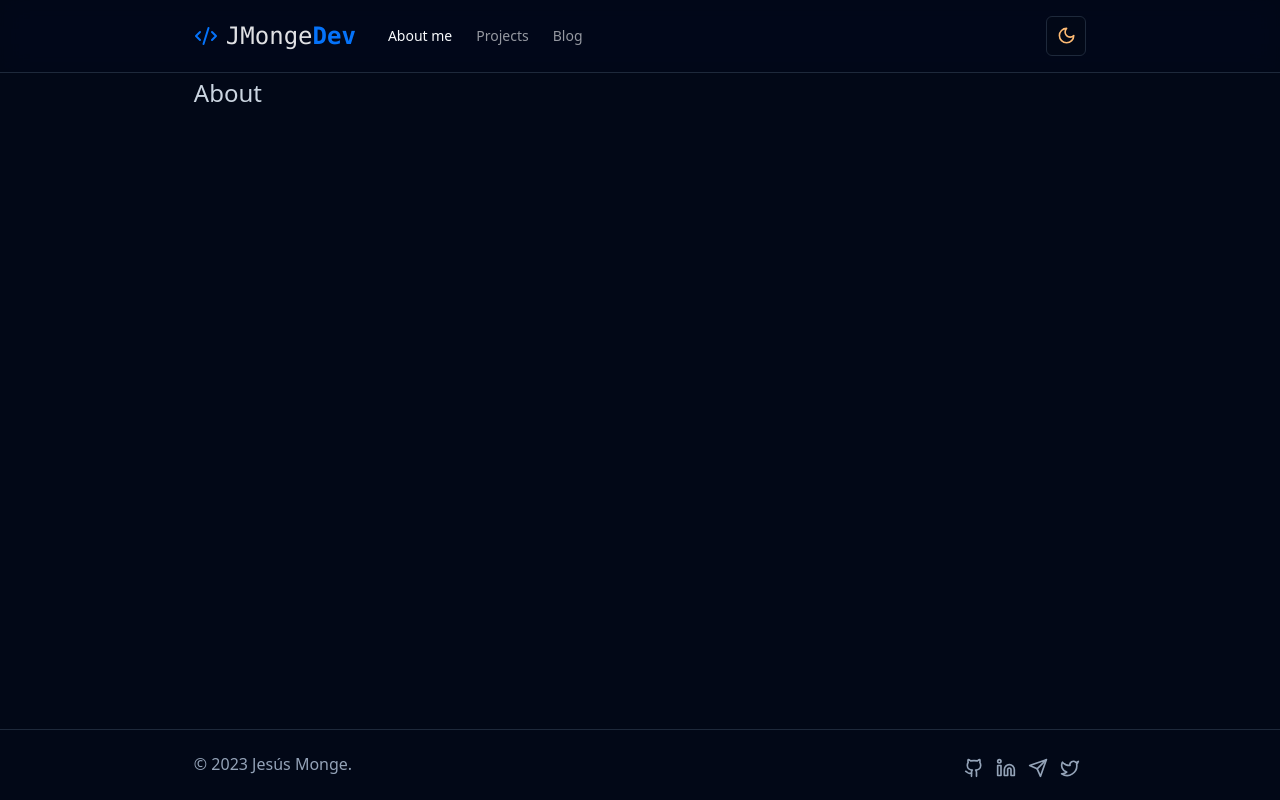
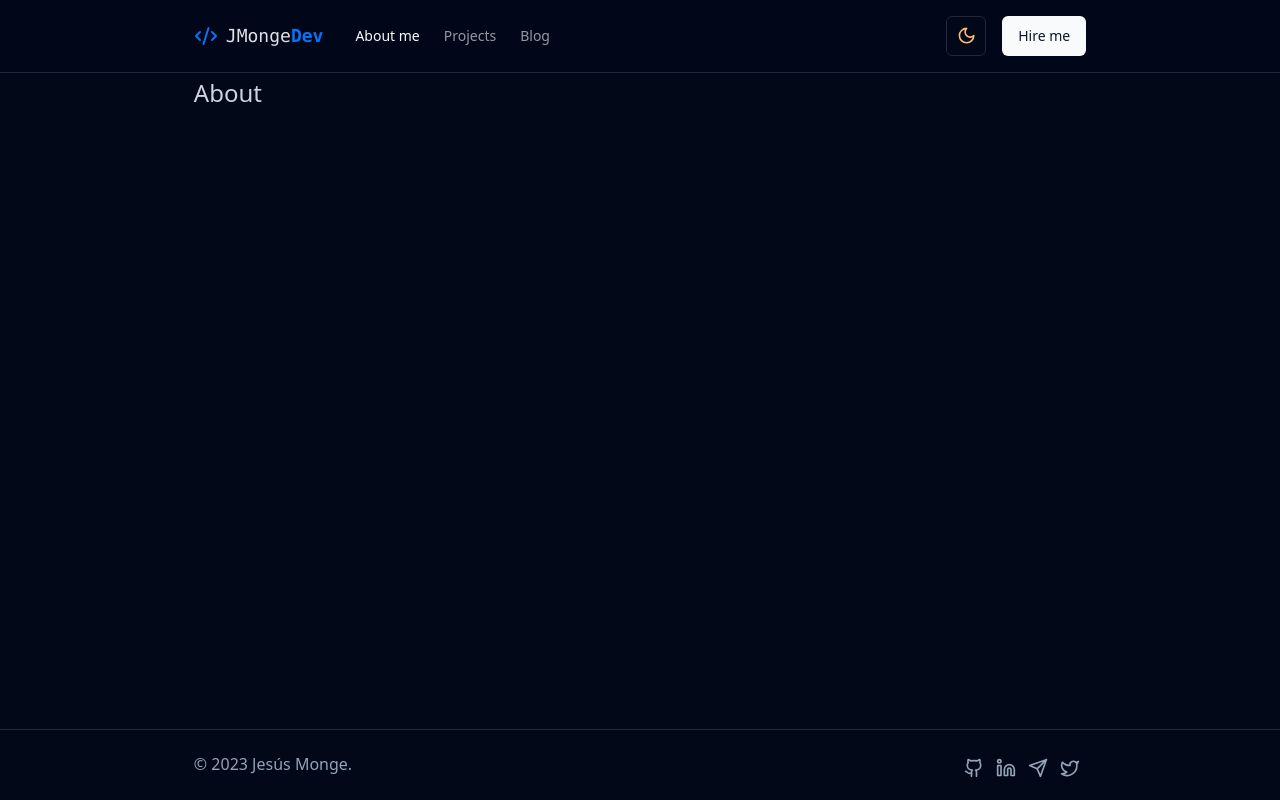
Before and after one commit to jesusmongedev/next13-blog-demo, a Next.js app: page /about in a window 1280 px wide. Built offline with nearby package versions, Linux system fonts and the light colour scheme.

Commit message:
[UPD] Hero and Navbar Improve responsive Add button variant

```diff
--- a/src/app/page.tsx
+++ b/src/app/page.tsx
@@ -5,9 +5,9 @@ export const revalidate = process.env.REVALIDATE
 
 export default function Home () {
   return (
-    <div className='md:text-lg'>
+    <>
       <Hero />
       <Posts />
-    </div>
+    </>
   )
 }
--- a/src/components/Hero.tsx
+++ b/src/components/Hero.tsx
@@ -2,35 +2,48 @@ import Image from 'next/image'
 import Socials from './Socials'
 import { Button } from './ui/button'
 import { cn } from '../lib/utils'
-import { SITE } from '@/config/site'
 import { SOCIALS } from '@/config/icons'
+import { BadgeCheck, Laptop, Rocket } from 'lucide-react'
 
 function Hero () {
   const socialCount = SOCIALS.filter((social) => social.active).length
 
   return (
-    <div className={cn(`h-[calc(100vh-${SITE.headerHeight}px)] pt-20 flex flex-col justify-between md:flex-row md:items-center md:justify-center md:space-x-16 md:p-0`)}>
+    <div className={cn('py-12 md:my-44  flex flex-col justify-between md:flex-row md:items-center md:justify-center md:space-x-16 md:p-0')}>
       {/* Introduction + CTA  */}
-      <div className='max-w-sm'>
-        <div className='flex flex-col '>
-          <h1 className='text-2xl md:text-4xl m-0 mb-4 md:mb-0'>Hey! <span className='animate-wave'>👋</span> <br />
+      <div className='max-w-sm space-y-4 md:space-y-6'>
+        <div className='flex flex-col'>
+          <h1 className='text-3xl md:text-4xl'>Hey! 👋<br />
             I'm <span className='font-bold text-primary'>Jesus Monge</span>
           </h1>
-          <p className='text-popover-foreground font-medium'>Fullstack Developer <br /> <span className='text-muted-foreground font-normal'>Passionate for crafting solutions that drive tangible results</span>
-          </p>
+          <div className='mb-1 md:mb-2'>
+            <div className='flex items-center space-x-2'>
+              <Laptop className='text-primary' size={20} />
+              <span className='text-popover-foreground font-medium text-xl m-0'>Fullstack Developer </span>
+            </div>
+            <div className='flex items-center space-x-2'>
+              <Rocket className='text-primary' size={20} />
+              <span className='text-popover-foreground font-medium text-xl m-0'>Life long learner</span>
+            </div>
+            <div className='flex items-center space-x-2'>
+              <BadgeCheck className='text-primary' size={20} />
+              <span className='text-popover-foreground font-medium text-xl m-0'>Problem Solver</span>
+            </div>
+          </div>
+          <span className='text-muted-foreground font-normal text-lg'>Passionate for crafting solutions that drive tangible results</span>
         </div>
-        <div className='space-x-4 mb-6'>
+        <div className='space-x-4'>
           <Button>Resume</Button>
           <Button variant='outline'>View Projects</Button>
         </div>
         {socialCount > 0
           ? (
-            <Socials className='mb-12' />
+            <Socials className='mb-12 md:mb-0' />
             )
           : null}
       </div>
       {/* Hero Image  */}
-      <div className='pb-12 md:p-0 '>
+      <div className='max-w-md mx-auto'>
         <Image
           src='/images/hero1.svg'
           alt='Hero Image'
--- a/src/components/Logo.tsx
+++ b/src/components/Logo.tsx
@@ -17,8 +17,8 @@ function Logo ({ hideTitle }: LogoProps) {
       className='text-foreground/90 hover:text-foreground/80 nav-link flex items-center space-x-2 '
     >
       <Code2 className='text-primary' />
-      <span className={cn('font-mono', hideTitle ? 'hidden sm:inline-block' : '')}>
-        {firstPart}<span className='text-primary font-bold'>{secondPart}</span>
+      <span className={cn('font-mono md:text-lg', hideTitle ? 'hidden sm:inline-block' : '')}>
+        {firstPart}<span className='text-primary font-black'>{secondPart}</span>
       </span>
     </Link>
   )
--- a/src/components/MobileNav.tsx
+++ b/src/components/MobileNav.tsx
@@ -2,6 +2,7 @@ import Link from 'next/link'
 
 import { MainNavItems } from '@/types'
 import { cn } from '@/lib/utils'
+import { Button } from './ui/button'
 
 interface MobileNavProps {
   items: MainNavItems
@@ -30,6 +31,15 @@ export function MobileNav ({ items, className, toggleMobileMenu, children }: Mob
             {item.title}
           </Link>
         ))}
+        <div className='mt-2'>
+          <a
+            href='https://www.linkedin.com/in/jesusandresmonge/?locale=en_US' target='_blank'
+            rel='noopener noreferrer nofollow'
+            className='no-underline'
+          >
+            <Button>Hire me</Button>
+          </a>
+        </div>
       </nav>
       {children}
     </div>
--- a/src/components/Navbar.tsx
+++ b/src/components/Navbar.tsx
@@ -8,6 +8,7 @@ import { useState } from 'react'
 import { LucideMenu, XIcon } from 'lucide-react'
 import { MobileNav } from './MobileNav'
 import Logo from './Logo'
+import { Button } from './ui/button'
 
 function Navbar () {
   const segment = useSelectedLayoutSegment()
@@ -51,6 +52,13 @@ function Navbar () {
         </div>
         <div className={cn('flex items-center gap-4')}>
           <ModeToggle />
+          <a
+            href='https://www.linkedin.com/in/jesusandresmonge/?locale=en_US' target='_blank'
+            rel='noopener noreferrer nofollow'
+            className='no-underline hidden md:flex'
+          >
+            <Button variant='modern'>Hire me</Button>
+          </a>
           <button
             className='flex tems-center space-x-2 md:hidden'
             onClick={toggleMobileMenu}
--- a/src/components/ui/button.tsx
+++ b/src/components/ui/button.tsx
@@ -14,6 +14,8 @@ const buttonVariants = cva(
           'bg-destructive text-destructive-foreground hover:bg-destructive/90',
         outline:
           'border border-input bg-background hover:bg-accent hover:text-accent-foreground',
+        modern:
+          'bg-foreground text-primary-foreground hover:bg-popover-foreground/90 hover:text-accent',
         secondary:
           'bg-secondary text-secondary-foreground hover:bg-secondary/80',
         ghost: 'hover:bg-accent hover:text-accent-foreground',
```
